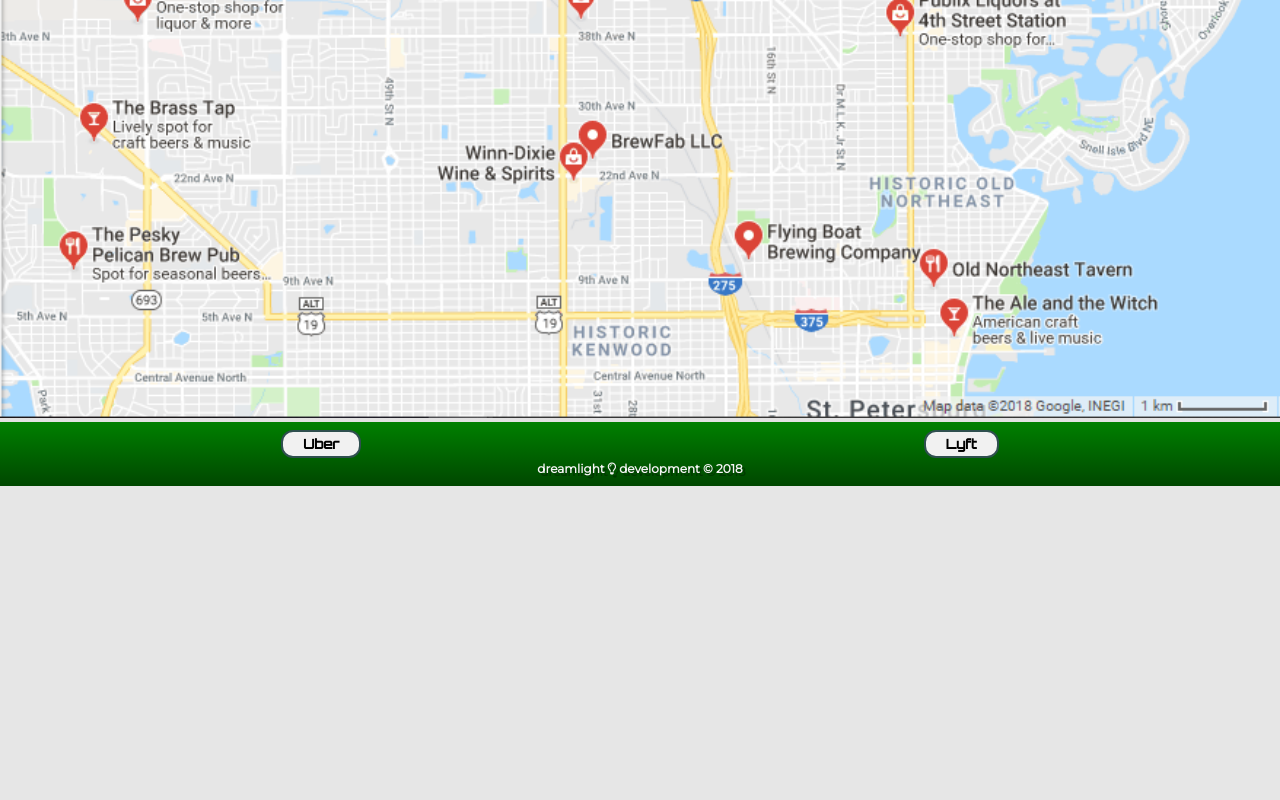
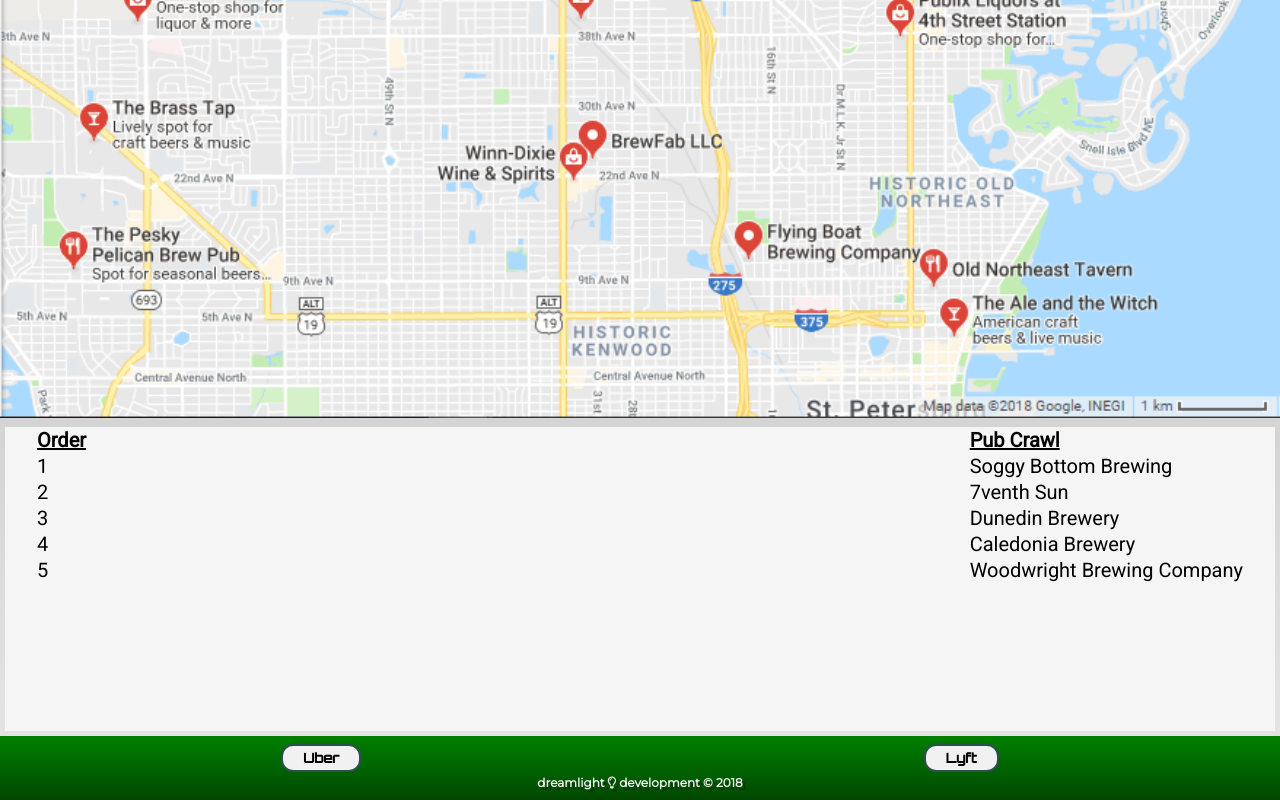
Before and after one commit to geekboyisonnow/brew-hop-database, a React (Create React App) app in the folder client/: page /crawl in a window 1280 px wide. Shown: the part 480-1280 px from the top of the page. Before the commit the page ends 966 px from the top, so only its background shows below. Built offline with nearby package versions, Linux system fonts and the light colour scheme.

Commit message:
Linked all Tabs to Views

```diff
--- a/client/src/App.js
+++ b/client/src/App.js
@@ -7,7 +7,7 @@
 import Map from './Map';
 import Breweries from './Breweries';
 import Dives from './Dives';
-import Pubs from './Pubs'
+import Crawl from './Crawl'
 import About from './About';
 import Footer from './Footer';
 import './App.css';
@@ -24,6 +24,7 @@
         <Route path="/" exact component={Home} />
         <Route path="/breweries" component={Breweries} />
         <Route path="/dives" component={Dives} />
+        <Route path="/crawl" component={Crawl} />
         <Footer />
 
 
--- a/client/src/Crawl.js
+++ b/client/src/Crawl.js
@@ -7,21 +7,23 @@
   render() {
     return (
     <>
+    <div id="content">
       <div class="bars">
-    <div class="list"><strong><u>Crawl:</u></strong></div>
+        <div class="list"><strong><u>Order</u></strong></div>
+        <div class="list">1</div>
+        <div class="list">2</div>
+        <div class="list">3</div>
+        <div class="list">4</div>
+        <div class="list">5</div>
+      </div>
+      <div class="bars">
+        <div class="list"><strong><u>Pub Crawl</u></strong></div>
         <div class="list"><a href="bars.html" >Soggy Bottom Brewing</a></div>
         <div class="list"><a href="bars.html" >7venth Sun</a></div>
         <div class="list"><a href="bars.html" >Dunedin Brewery</a></div>
         <div class="list"><a href="bars.html" >Caledonia Brewery</a></div>
         <div class="list"><a href="bars.html" >Woodwright Brewing Company</a></div>
       </div>
-  <div class="bars">
-      <div class="list"><strong><u>Distance:</u></strong></div>
-      <div class="list">0.5 Miles</div>
-      <div class="list">0.75 Miles</div>
-      <div class="list">1.1 Miles</div>
-      <div class="list">1.25 Miles</div>
-      <div class="list">3 Miles</div>
     </div>
   </>
     )
--- a/client/src/Header.js
+++ b/client/src/Header.js
@@ -1,4 +1,5 @@
 import React, { Component } from 'react'
+import { Link } from "react-router-dom"
 import './App.css';
 import Logo from './Logo-Circle-4.png';
 
@@ -8,7 +9,7 @@
       <div class="header">
 
       <img src={`${Logo}`} class="logo" alt=""/>
-      <a href="index.html" class="brew-text">Brew Hop!</a>
+      <Link to="/" class="brew-text">Brew Hop!</Link>
       </div>
     )
   }
```
Lines whose indentation alone changed are shown as unchanged.
